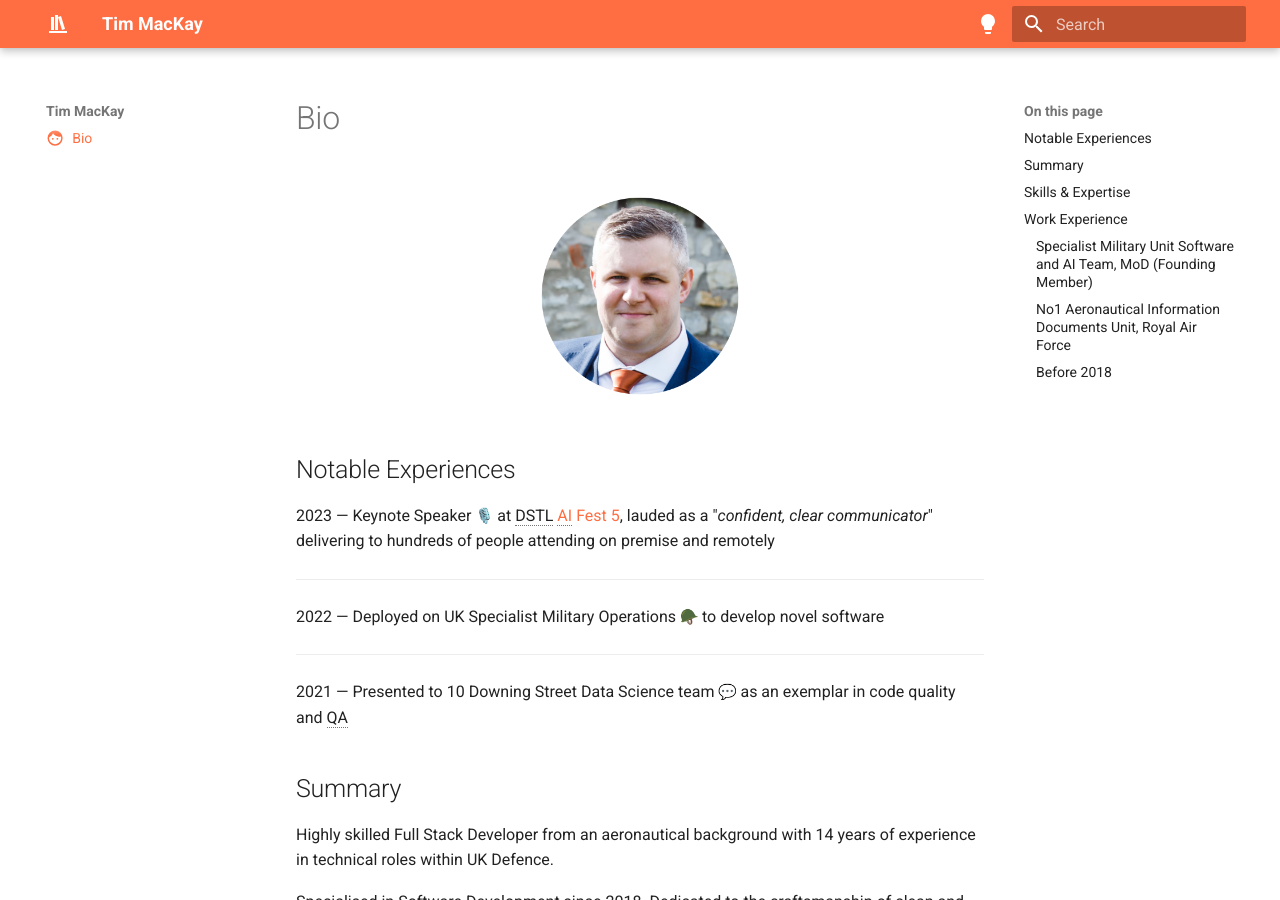
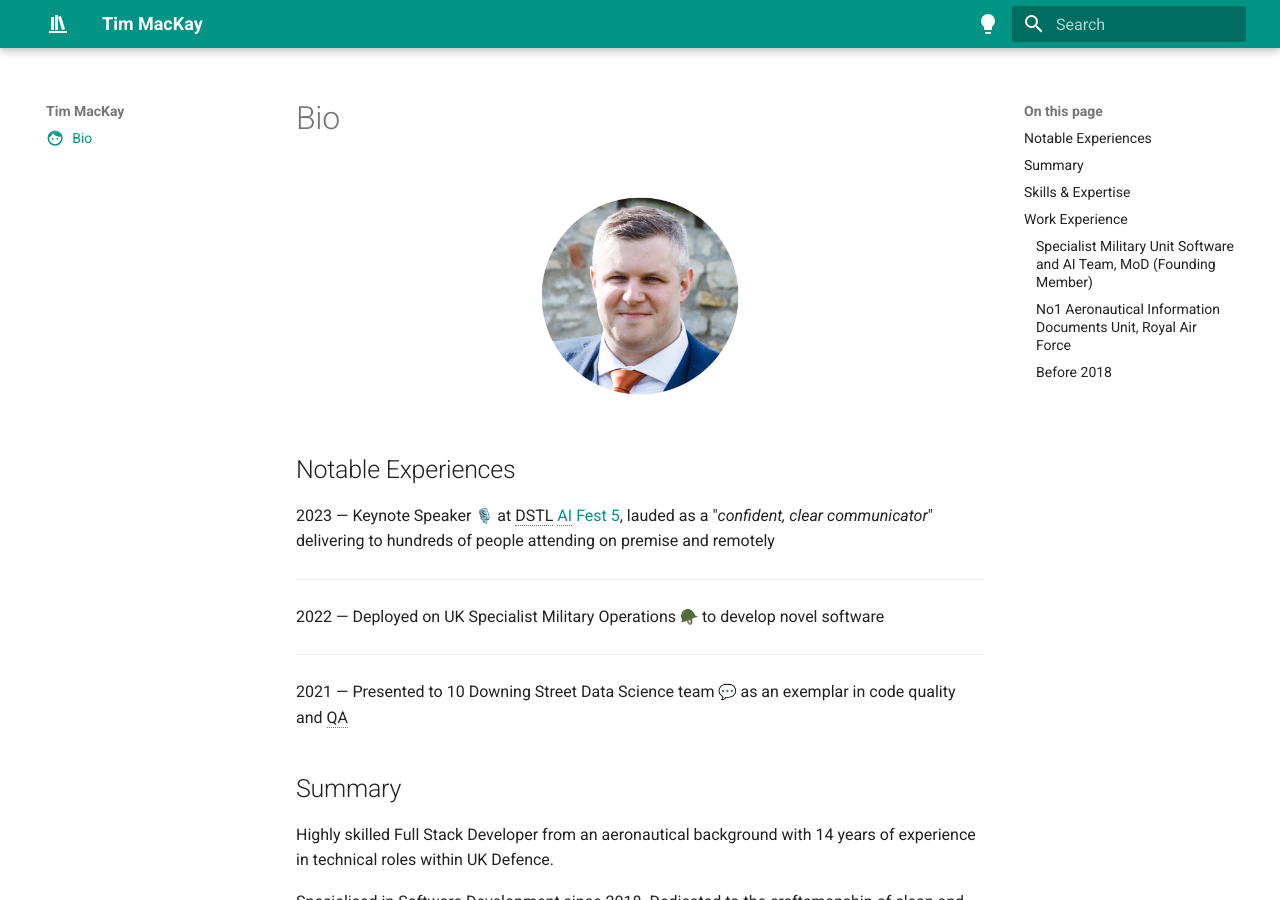
Before and after one commit to simplytim42/simplytim42.github.io, an MkDocs documentation site: the page built from docs/index.md, in a window 1280 px wide and 900 px high. Built offline with MkDocs 1.6.1 and Material for MkDocs 9.7.7, drawn with Linux system fonts in a browser that asks for light colours; emoji names are drawn with the system emoji font.

Commit message:
Update theme colour to teal

```diff
--- a/mkdocs.yml
+++ b/mkdocs.yml
@@ -25,8 +25,8 @@ theme:
       toggle:
         name: light mode
         icon: material/lightbulb
-      primary: deep orange
-      accent: deep orange
+      primary: teal
+      accent: teal
 
     # palette toggle for dark mode
     - media: "(prefers-color-scheme: dark)"
@@ -34,8 +34,8 @@ theme:
       toggle:
         name: dark mode
         icon: material/lightbulb-outline
-      primary: deep orange
-      accent: deep orange
+      primary: teal
+      accent: teal
 
   features:
     - navigation.footer
```
